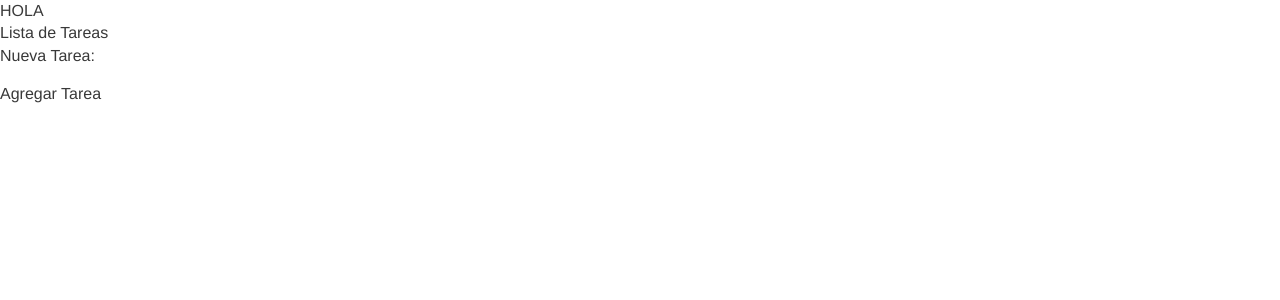
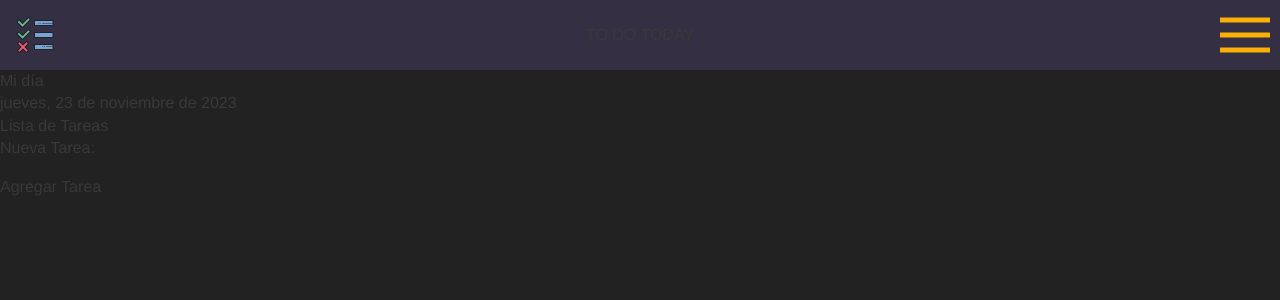
Before and after one commit to malenasorolla/To-Do-Today, a React (Vite) app: page / in a window 1280 px wide. Shown: the top 300 px of the page. Built offline with nearby package versions, Linux system fonts and the light colour scheme.

Commit message:
Second Commit

```diff
--- a/package.json
+++ b/package.json
@@ -12,7 +12,8 @@
   "dependencies": {
     "react": "^18.2.0",
     "react-dom": "^18.2.0",
-    "styled-components": "^6.1.1"
+    "styled-components": "^6.1.1",
+    "sweetalert": "^2.1.2"
   },
   "devDependencies": {
     "@types/react": "^18.2.37",
--- a/src/App.jsx
+++ b/src/App.jsx
@@ -1,7 +1,10 @@
-import React, { useState } from 'react';
+import './App.css';
 import './reset.css';
+import { useState } from 'react';
 import TaskList from './components/TaskList';
 import TaskForm from './components/TaskForm';
+import NavBar from './components/Navbar';
+import MyDay from './components/MyDay';
 
 function App() {
   // Almacena lista de tareas
@@ -11,7 +14,7 @@ function App() {
   const handleTaskComplete = (taskId) => {
     // Lógica para marcar la tarea como completada
     // Actualiza el estado de las tareas
-    const updatedTasks = tasks.map(task =>
+    const updatedTasks = tasks.map((task) =>
       task.id === taskId ? { ...task, completed: !task.completed } : task
     );
     setTasks(updatedTasks);
@@ -21,7 +24,7 @@ function App() {
   const handleTaskDelete = (taskId) => {
     // Lógica para eliminar la tarea
     // Actualiza el estado de las tareas
-    const updatedTasks = tasks.filter(task => task.id !== taskId);
+    const updatedTasks = tasks.filter((task) => task.id !== taskId);
     setTasks(updatedTasks);
   };
 
@@ -39,12 +42,9 @@ function App() {
 
   return (
     <>
-      <div>HOLA</div>
-      <TaskList
-        tasks={tasks}
-        onTaskComplete={handleTaskComplete}
-        onTaskDelete={handleTaskDelete}
-      />
+      <NavBar></NavBar>
+      <MyDay></MyDay>
+      <TaskList tasks={tasks} onTaskComplete={handleTaskComplete} onTaskDelete={handleTaskDelete} />
       <TaskForm onAddTask={handleAddTask} />
     </>
   );
```
Also changed, not shown: 1 other file (tests, documents, lock files or other folders).
